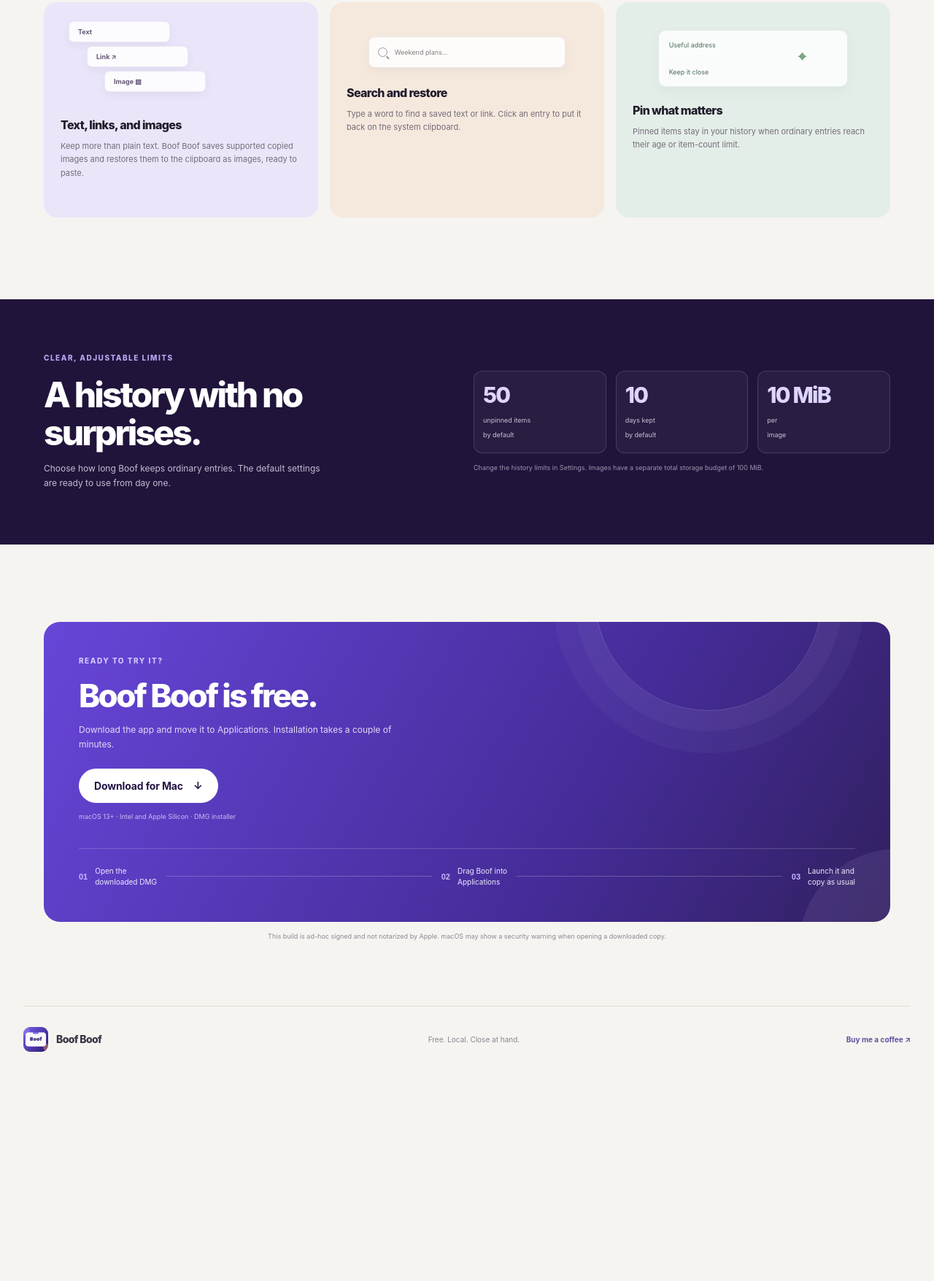
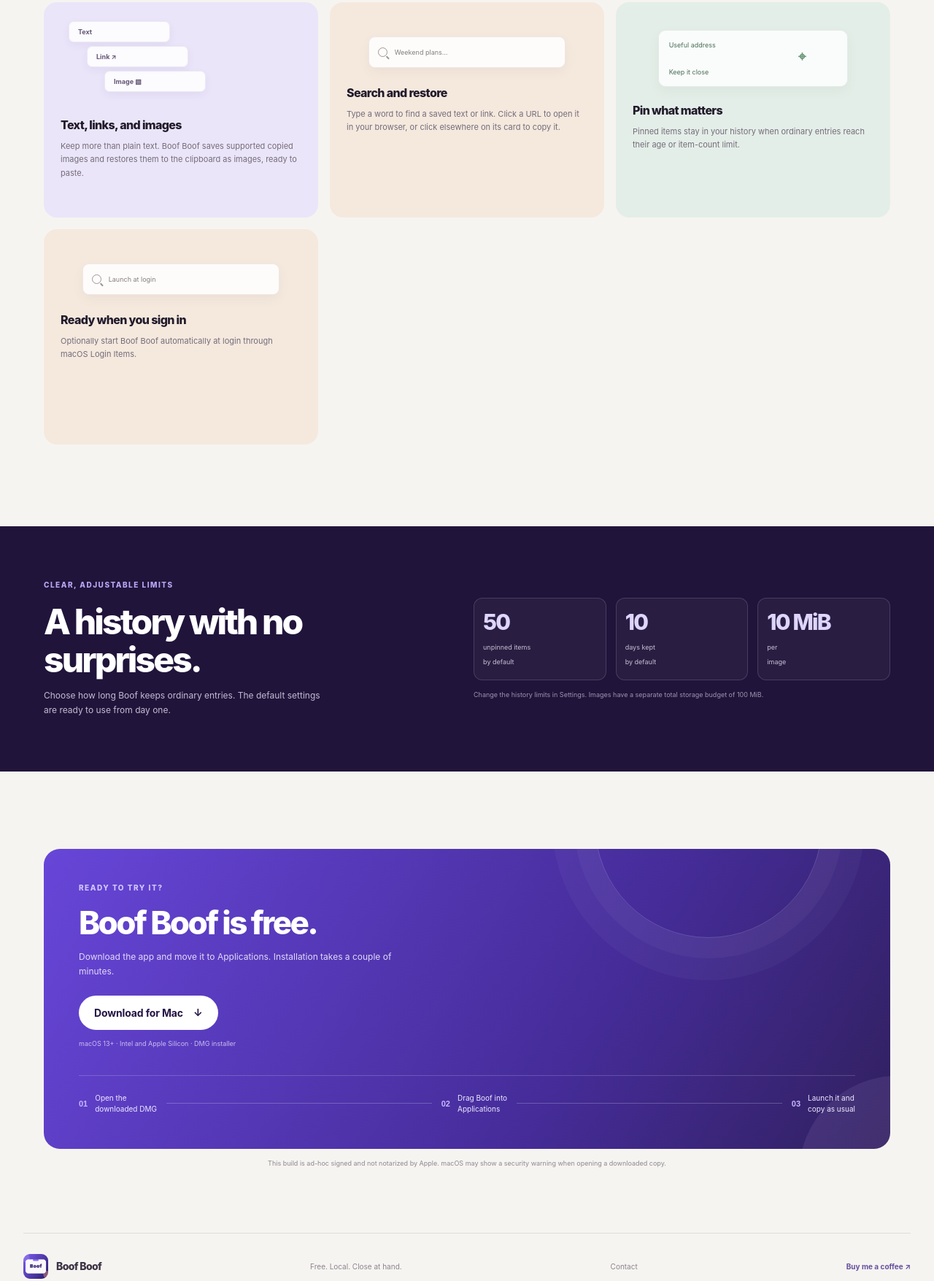
Before and after one commit to atticusrock/BoofBoof, a plain HTML site: page docs/index.html in a window 1280 px wide. Shown: the part 1143-2898 px from the top of the page at 73% size. Before the commit the page ends 2612 px from the top, so only its background shows below. Drawn offline with Linux system fonts and the light colour scheme.

Commit message:
Update product page for Boof Boof 1.0.2

```diff
--- a/docs/index.html
+++ b/docs/index.html
@@ -18,7 +18,7 @@
     <nav class="main-nav" aria-label="Main navigation">
       <a href="#features">Features</a><a href="#privacy">Privacy</a><a href="#install">Install</a>
     </nav>
-    <a class="button button-small button-dark header-download" href="https://github.com/atticusrock/BoofBoof/releases/download/v1.0.1/BoofBoof-1.0.1.dmg" download>Free download <span aria-hidden="true">↗</span></a>
+    <a class="button button-small button-dark header-download" href="https://github.com/atticusrock/BoofBoof/releases/download/v1.0.2/BoofBoof-1.0.2.dmg" download>Free download <span aria-hidden="true">↗</span></a>
   </header>
 
   <main id="top">
@@ -28,7 +28,7 @@
         <h1>Copy it.<br>Boof remembers.</h1>
         <p class="hero-lede">A clipboard history that is always close by. Keep text, links, and images together in one tidy menu bar popover.</p>
         <div class="hero-actions">
-          <a class="button button-primary" href="https://github.com/atticusrock/BoofBoof/releases/download/v1.0.1/BoofBoof-1.0.1.dmg" download>Download Boof Boof <span aria-hidden="true">↓</span></a>
+          <a class="button button-primary" href="https://github.com/atticusrock/BoofBoof/releases/download/v1.0.2/BoofBoof-1.0.2.dmg" download>Download Boof Boof <span aria-hidden="true">↓</span></a>
           <a class="text-link" href="#features">Explore features <span aria-hidden="true">→</span></a>
         </div>
         <div class="hero-notes"><span><b>Free</b>, no subscription</span><span>macOS 13 or later</span><span>History stays on your Mac</span></div>
@@ -56,16 +56,17 @@
       <div class="section-heading"><p class="eyebrow">A SMALL TOOL THAT SAVES TIME</p><h2>Find what you<br>copied earlier.</h2><p>Boof Boof lives in the menu bar and keeps a local history while capture is on. Search when you need an item and bring it back with one click.</p></div>
       <div class="feature-grid">
         <article class="feature-card feature-purple"><div class="feature-art art-stack" aria-hidden="true"><span>Text</span><span>Link ↗</span><span>Image ▧</span></div><h3>Text, links, and images</h3><p>Keep more than plain text. Boof Boof saves supported copied images and restores them to the clipboard as images, ready to paste.</p></article>
-        <article class="feature-card feature-peach"><div class="feature-art art-search" aria-hidden="true"><span class="search-glass"></span><i>Weekend plans…</i></div><h3>Search and restore</h3><p>Type a word to find a saved text or link. Click an entry to put it back on the system clipboard.</p></article>
+        <article class="feature-card feature-peach"><div class="feature-art art-search" aria-hidden="true"><span class="search-glass"></span><i>Weekend plans…</i></div><h3>Search and restore</h3><p>Type a word to find a saved text or link. Click a URL to open it in your browser, or click elsewhere on its card to copy it.</p></article>
         <article class="feature-card feature-mint"><div class="feature-art art-pin" aria-hidden="true"><span>Useful address</span><b>⌖</b><span>Keep it close</span></div><h3>Pin what matters</h3><p>Pinned items stay in your history when ordinary entries reach their age or item-count limit.</p></article>
+        <article class="feature-card feature-peach"><div class="feature-art art-search" aria-hidden="true"><span class="search-glass"></span><i>Launch at login</i></div><h3>Ready when you sign in</h3><p>Optionally start Boof Boof automatically at login through macOS Login Items.</p></article>
       </div>
     </section>
 
     <section class="limits-section"><div class="section-wrap limits-layout"><div><p class="eyebrow">CLEAR, ADJUSTABLE LIMITS</p><h2>A history with no surprises.</h2><p class="limits-copy">Choose how long Boof keeps ordinary entries. The default settings are ready to use from day one.</p></div><div class="limit-stats"><div class="stat"><strong>50</strong><span>unpinned items<br>by default</span></div><div class="stat"><strong>10</strong><span>days kept<br>by default</span></div><div class="stat"><strong>10 MiB</strong><span>per<br>image</span></div><p class="limits-footnote">Change the history limits in Settings. Images have a separate total storage budget of 100 MiB.</p></div></div></section>
 
-    <section class="install section-wrap" id="install"><div class="install-card"><div class="install-copy"><p class="eyebrow">READY TO TRY IT?</p><h2>Boof Boof is free.</h2><p>Download the app and move it to Applications. Installation takes a couple of minutes.</p><a class="button button-light" href="https://github.com/atticusrock/BoofBoof/releases/download/v1.0.1/BoofBoof-1.0.1.dmg" download>Download for Mac <span aria-hidden="true">↓</span></a><span class="install-requirements">macOS 13+ · Intel and Apple Silicon · DMG installer</span></div><div class="install-steps" aria-label="Installation steps"><div><b>01</b><span>Open the<br>downloaded DMG</span></div><i aria-hidden="true"></i><div><b>02</b><span>Drag Boof into<br>Applications</span></div><i aria-hidden="true"></i><div><b>03</b><span>Launch it and<br>copy as usual</span></div></div></div><p class="first-run-note">This build is ad-hoc signed and not notarized by Apple. macOS may show a security warning when opening a downloaded copy.</p></section>
+    <section class="install section-wrap" id="install"><div class="install-card"><div class="install-copy"><p class="eyebrow">READY TO TRY IT?</p><h2>Boof Boof is free.</h2><p>Download the app and move it to Applications. Installation takes a couple of minutes.</p><a class="button button-light" href="https://github.com/atticusrock/BoofBoof/releases/download/v1.0.2/BoofBoof-1.0.2.dmg" download>Download for Mac <span aria-hidden="true">↓</span></a><span class="install-requirements">macOS 13+ · Intel and Apple Silicon · DMG installer</span></div><div class="install-steps" aria-label="Installation steps"><div><b>01</b><span>Open the<br>downloaded DMG</span></div><i aria-hidden="true"></i><div><b>02</b><span>Drag Boof into<br>Applications</span></div><i aria-hidden="true"></i><div><b>03</b><span>Launch it and<br>copy as usual</span></div></div></div><p class="first-run-note">This build is ad-hoc signed and not notarized by Apple. macOS may show a security warning when opening a downloaded copy.</p></section>
   </main>
 
-  <footer class="site-footer"><a class="brand footer-brand" href="#top"><img src="assets/boof-icon.png" alt="" width="34" height="34"><span>Boof Boof</span></a><span>Free. Local. Close at hand.</span><a href="https://www.donationalerts.com/r/atticusrock" target="_blank" rel="noopener noreferrer">Buy me a coffee ↗</a></footer>
+  <footer class="site-footer"><a class="brand footer-brand" href="#top"><img src="assets/boof-icon.png" alt="" width="34" height="34"><span>Boof Boof</span></a><span>Free. Local. Close at hand.</span><a href="mailto:alex.experiense@gmail.com">Contact</a><a href="https://www.donationalerts.com/r/atticusrock" target="_blank" rel="noopener noreferrer">Buy me a coffee ↗</a></footer>
 </body>
 </html>
```
